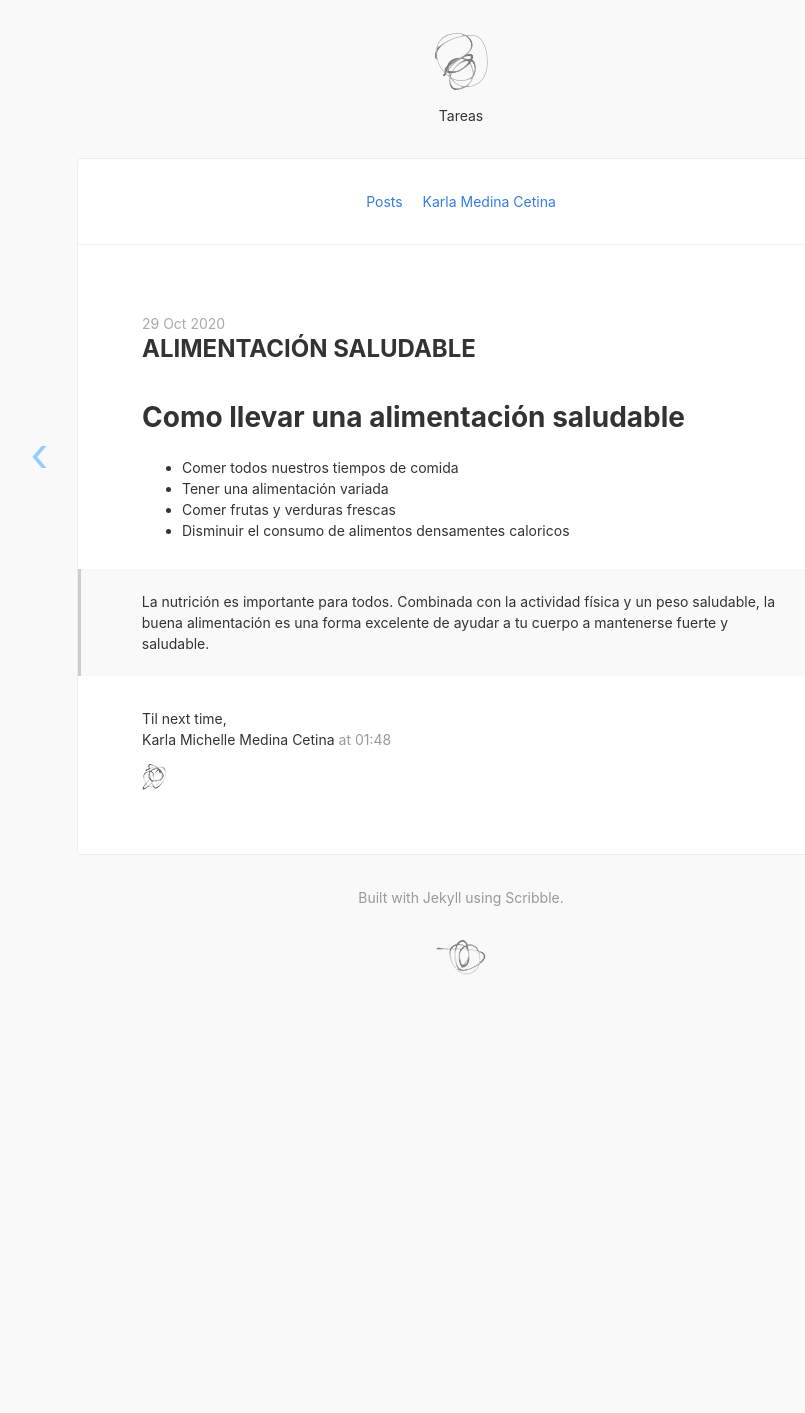
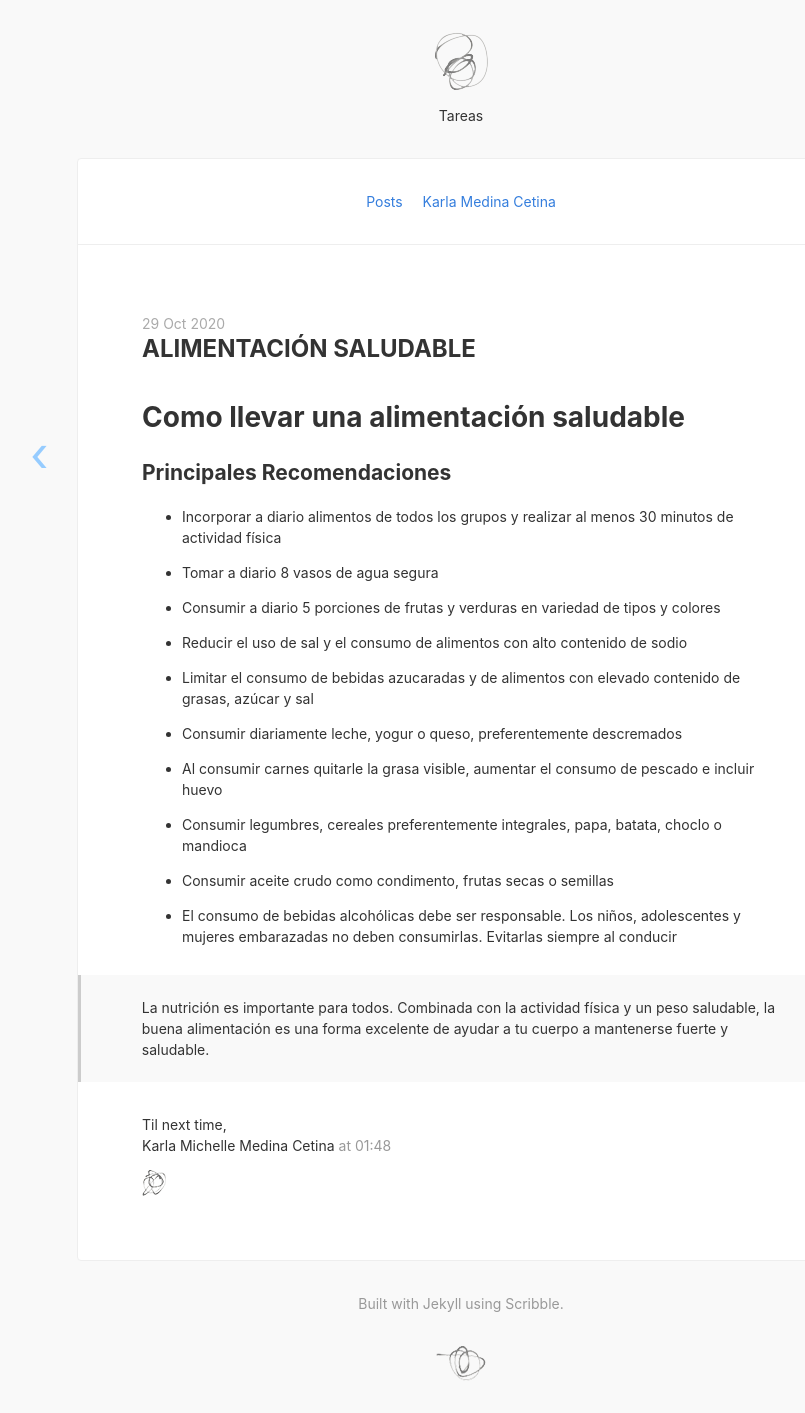
Before and after one commit to Karla-ui/practica2, a Jekyll site: the page built from _posts/2017-09-12-postnuevo.md, in a window 1280 px wide. Shown: the whole page, without its empty margins (179-984 px from the left). Built offline with Jekyll 4.4.1, drawn with Linux system fonts in a browser that asks for light colours; nearby versions of some CDN libraries; before the commit the page ends 1007 px from its top, so only the background shows below that.

Commit message:
cambio_r

```diff
--- a/_posts/2017-09-12-postnuevo.md
+++ b/_posts/2017-09-12-postnuevo.md
@@ -4,10 +4,27 @@ date: 2020-10-29 1:48:31
 ---
 
 # Como llevar una alimentación saludable
+## Principales Recomendaciones
 
-* Comer todos nuestros tiempos de comida
-* Tener una alimentación variada
-* Comer frutas y verduras frescas
-* Disminuir el consumo de alimentos densamentes caloricos
+* Incorporar a diario alimentos de todos los grupos y realizar al menos 30 minutos de actividad física
+
+* Tomar a diario 8 vasos de agua segura
+
+* Consumir a diario 5 porciones de frutas y verduras en variedad de tipos y colores
+
+* Reducir el uso de sal y el consumo de alimentos con alto contenido de sodio
+
+* Limitar el consumo de bebidas azucaradas y de alimentos con elevado contenido de grasas, azúcar y sal
+
+* Consumir diariamente leche, yogur o queso, preferentemente descremados
+
+* Al consumir carnes quitarle la grasa visible, aumentar el consumo de pescado e incluir huevo
+
+* Consumir legumbres, cereales preferentemente integrales, papa, batata, choclo o mandioca
+
+* Consumir aceite crudo como condimento, frutas secas o semillas
+
+* El consumo de bebidas alcohólicas debe ser responsable. Los niños, adolescentes y mujeres embarazadas no deben consumirlas. Evitarlas siempre al conducir
+
 
 >La nutrición es importante para todos. Combinada con la actividad física y un peso saludable, la buena alimentación es una forma excelente de ayudar a tu cuerpo a mantenerse fuerte y saludable.
```
